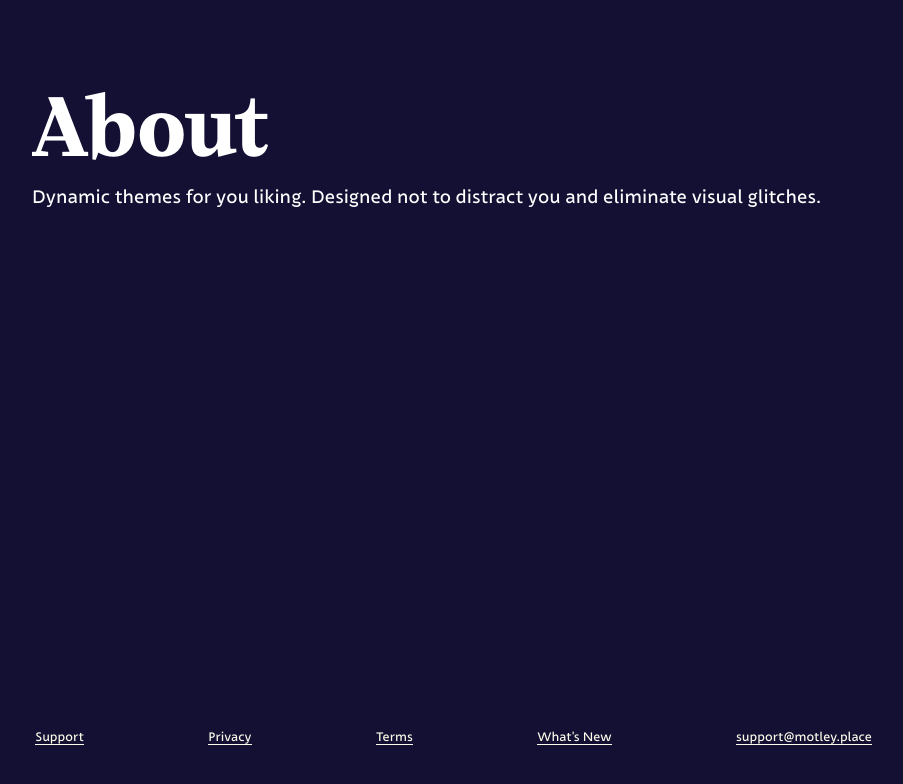
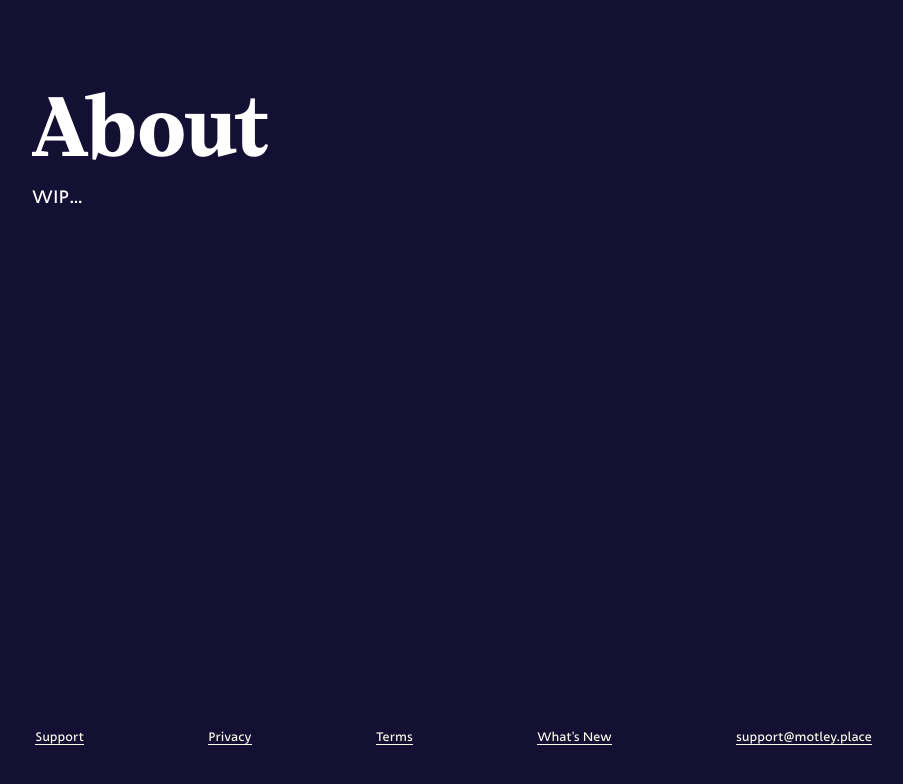
Before and after one commit to chelovek0v/motley.place, a plain HTML site: page about.html in a window 1280 px wide. Shown: the whole page, without its empty margins (188-1091 px from the left). Drawn offline with Linux system fonts and the light colour scheme.

Commit message:
Add WIP to about.html

```diff
--- a/about.html
+++ b/about.html
@@ -22,7 +22,7 @@
 	<h1 class="strip typography hero">About</h1>
 
 
-		<p>Dynamic themes for you liking. Designed not to distract you and eliminate visual glitches.</p>
+		<p>WIP…</p>
 
 
 </div>
```
